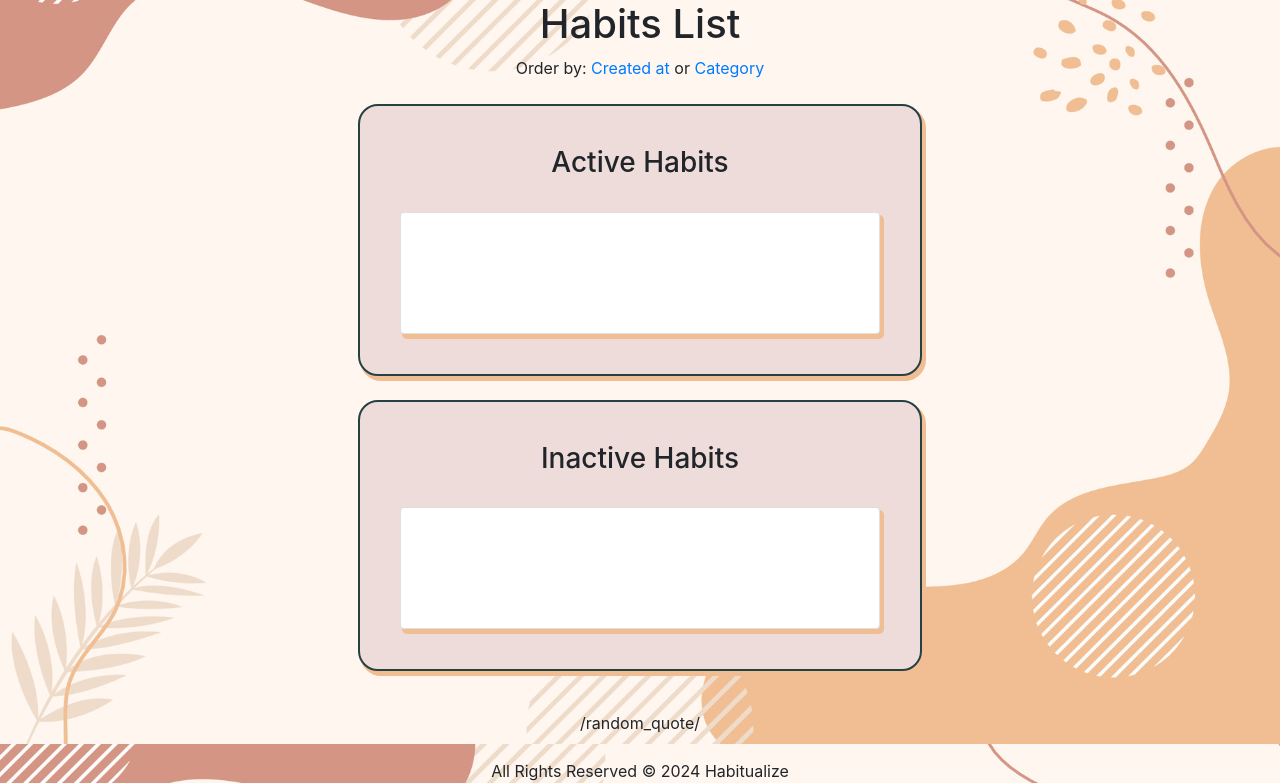
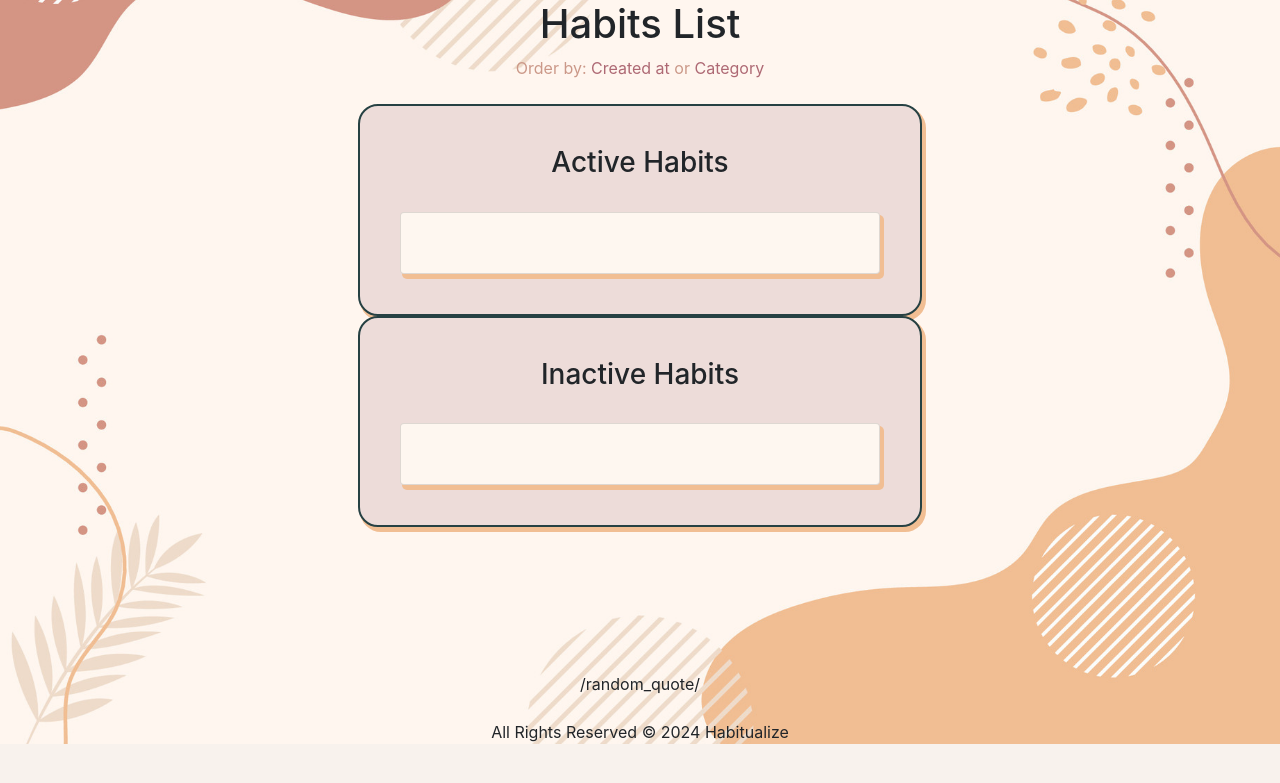
Before and after one commit to harmonica23/habitualize, a Django app: page /habits/ in a window 1280 px wide. Shown: the part 56-839 px from the top of the page. After the commit the page ends 800 px from the top, so only its background shows below. Run offline with Django 5.2, Linux system fonts and the light colour scheme; the visitor is signed in with stand-in values (Sample User, id 1); data that the repository does not hold is empty; some libraries are stand-ins or nearby versions.

Commit message:
debug habit view and style

```diff
--- a/habitualize/main_app/static/css/style.css
+++ b/habitualize/main_app/static/css/style.css
@@ -113,7 +113,7 @@
 .submit-btn,
 .addevt-btn,
 .prev-month-left,
-.prev-month-right {
+.prev-month-right{
     padding: 15px;
     margin: auto;
     width: 290px;
@@ -130,7 +130,7 @@
 
 .link {
     font-weight: 800;
-    color: #264143;
+    color: rgb(203, 152, 135);
     padding: 5px;
 }
 
@@ -222,3 +222,22 @@
     height: 100%;
     padding: 0px 5px 0px 20px;
 }
+
+/* Habit Form */
+.card,
+.habit-item {
+    color: rgb(203, 152, 136);
+    padding: 10px;
+}
+
+.card a {
+    color: rgb(170, 118, 103);
+}
+
+.order-by {
+    color: rgb(203, 152, 136);
+}
+
+.order-by a {
+    color: rgb(174, 105, 116);
+}
--- a/habitualize/main_app/templates/habits/habit_update.html
+++ b/habitualize/main_app/templates/habits/habit_update.html
@@ -2,7 +2,6 @@
 
 {% block content %}
 
-<h1>Edit a Habit</h1>
 <h1>Edit <span class="teal-text">{{ object.name }}</span></h1>
 
   <form action="{% url 'habits_update' pk=object.pk %}" method="POST">
--- a/habitualize/main_app/templates/habits/index.html
+++ b/habitualize/main_app/templates/habits/index.html
@@ -14,23 +14,22 @@
   {% endif %}
 </div>
 
-
 <div class="container">
   <div class="form_area">
     <h3>Active Habits</h3>
-    <div class="card" style="width: 30rem;">
+    <div class="card" style="width: 30rem; background-color: rgb(254, 247, 240);">
       <div class="card-body">
         {% for habit in habits %}
           {% if habit.status and not habit.Inactive %}
-        <h6 class="card-subtitle mb-2 text-body-secondary">{{ habit.name }} - Created at: {{ habit.created_at }}</h6>
+            <div class="habit-item">
               <a href="{% url 'detail' habit.id %}">
                 <h5 class="card-title">{{ habit.name }}</h5>
+              </a>
                 <h6 class="card-subtitle mb-2 text-body-secondary">Category: {{ habit.category }}</h6>
                 <h6 class="card-subtitle mb-2 text-body-secondary">Type: {{ habit.make_or_break }} </h6>
                 <h6 class="card-subtitle mb-2 text-body-secondary">Goal: {{ habit.goal }}</h6>
                 <h6 class="card-subtitle mb-2 text-body-secondary">Frequency: {{ habit.frequency }} per {{ habit.unit }} </h6>
                 <h6 class="card-subtitle mb-2 text-body-secondary">Status: Active</h6>
-        </a>
             </div>
           {% endif %}
         {% endfor %}
@@ -38,24 +37,24 @@
     </div>
   </div>
 
-  <div class="container">
   <div class="form_area">
     <h3>Inactive Habits</h3>
-      <div class="card" style="width: 30rem;">
+    <div class="card" style="width: 30rem; background-color:  rgb(254, 247, 240);">
       <div class="card-body">
         {% for habit in habits %}
           {% if not habit.status or habit.Inactive %}
-          <h6 class="card-subtitle mb-2 text-body-secondary">{{ habit.name }} - Created at: {{ habit.created_at }}</h6>
+            <div class="habit-item">
               <a href="{% url 'detail' habit.id %}">
                 <h5 class="card-title">{{ habit.name }}</h5>
+              </a>
                 <h6 class="card-subtitle mb-2 text-body-secondary">Status: Inactive</h6>
                 <h6 class="card-subtitle mb-2 text-body-secondary">Category: {{ habit.category }}</h6>
-          </a>
             </div>
           {% endif %}
         {% endfor %}
       </div>
     </div>
   </div>
+</div>
 
 {% endblock %}
```
Lines whose indentation alone changed are shown as unchanged.
